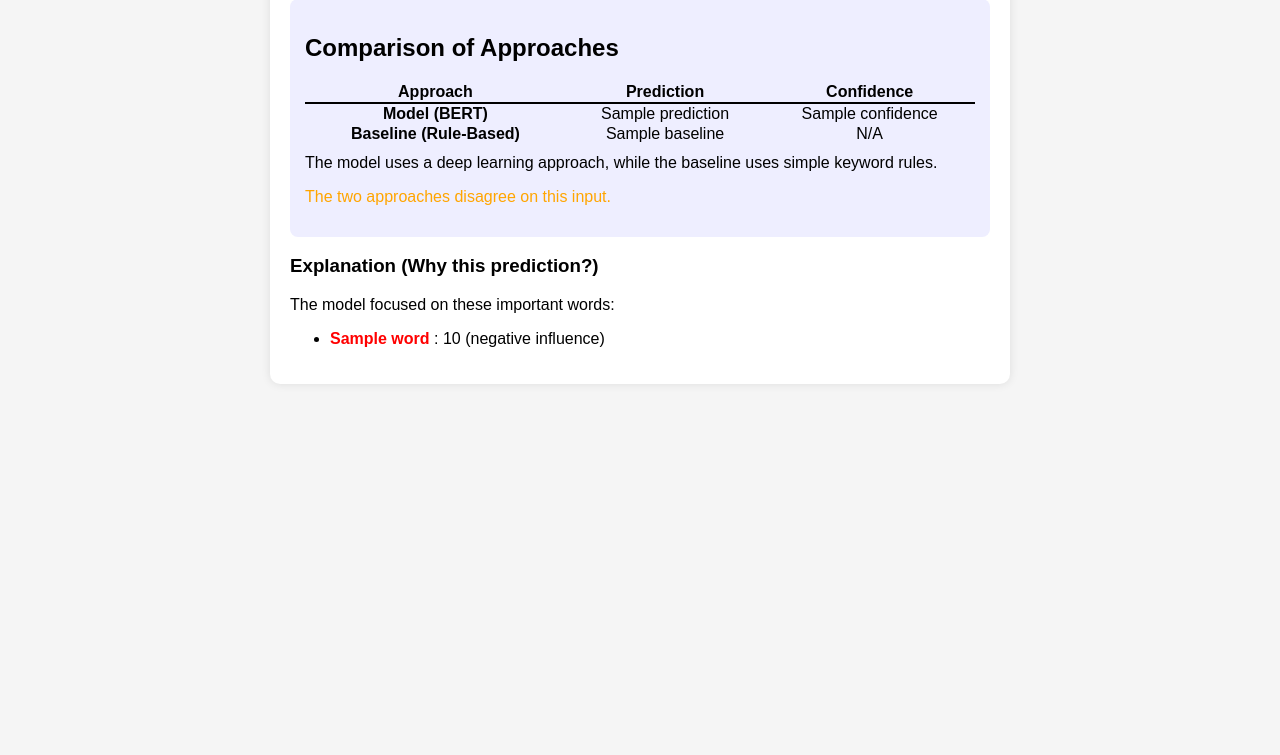
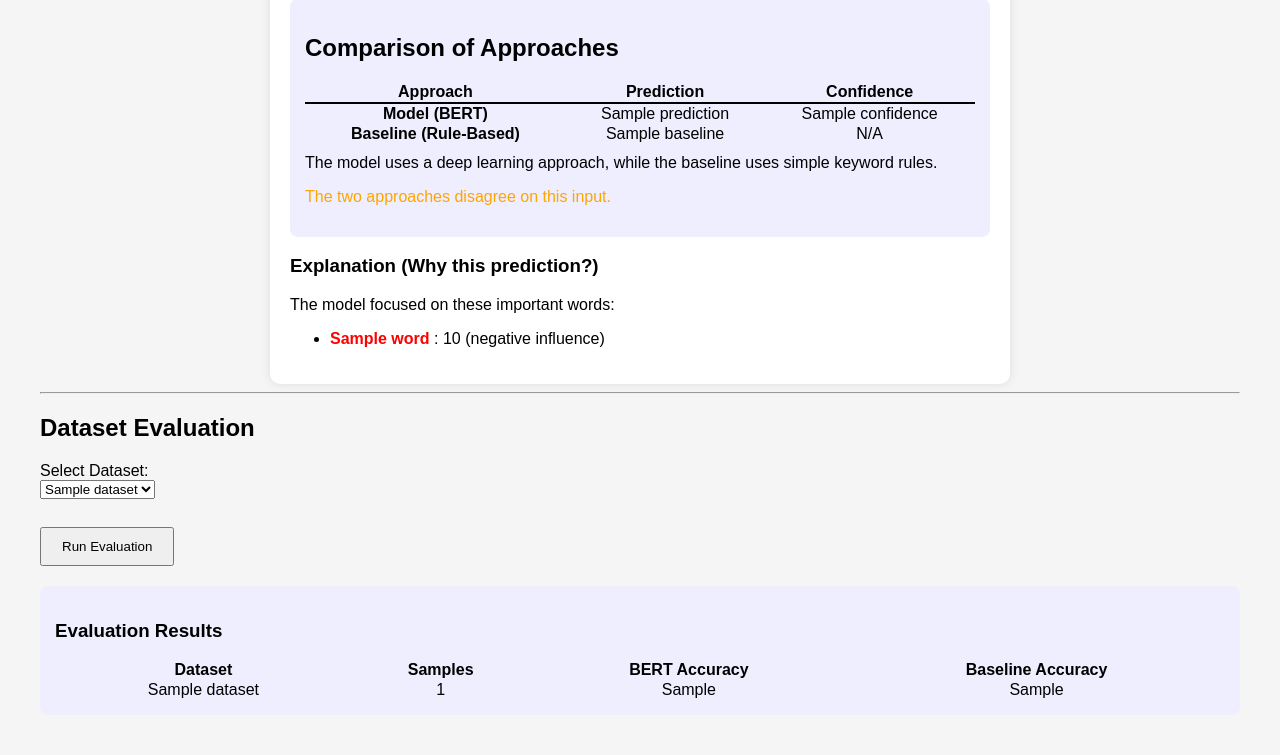
Before and after one commit to CesarGL12/CGLProject, a Flask app: template templates/index.html in a window 1280 px wide. Shown: the part 400-1155 px from the top of the page. Before the commit the page ends 747 px from the top, so only its background shows below. Run offline with Flask 3, Linux system fonts and the light colour scheme; the template is opened without the code that fills it: most values are stand-ins (such as "Sample title", 1, 10 or a date in 2020).

Commit message:
SCRUM-42: Improve Web UI Usability

```diff
--- a/app.py
+++ b/app.py
@@ -2,6 +2,64 @@ from flask import Flask, request, render_template
 from src.prediction_service import predict_text, explain_text, baseline_predict
 
 app = Flask(__name__)
+
+# @app.route("/", methods=["GET", "POST"])
+# def index():
+#     prediction = None
+#     confidence = None
+#     baseline = None
+#     important_words = None
+#     text = ""
+#     language = "en"
+#     error = None
+#
+#     if request.method == "POST":
+#         text = request.form.get("text", "").strip()
+#         language = request.form.get("language", "en")
+#
+#         if not text:
+#             error = "Please enter some text before analyzing."
+#         elif len(text) > 500:
+#             error = "Text is too long (max 500 characters)."
+#         else:
+#             result = predict_text(text, language)
+#             explanation = explain_text(text, language)
+#
+#             prediction = result["prediction"]
+#             confidence = result["confidence"]
+#             baseline = baseline_predict(text)
+#
+#             if explanation["prediction"] == prediction:
+#                 important_words = explanation["important_words"]
+#             else:
+#                 important_words = []
+#
+#     return render_template(
+#         "index.html",
+#         prediction=prediction,
+#         confidence=confidence,
+#         baseline=baseline,
+#         important_words=important_words,
+#         text=text,
+#         language=language,
+#         error=error
+#     )
+#
+# if __name__ == "__main__":
+#     app.run(debug=True)
+
+from evaluate import evaluate_dataset  # add this
+
+MODELS = {
+    "bert": predict_text,
+    "baseline": baseline_predict
+}
+
+DATASETS = {
+    "english": "data/sample/en_sample.csv",
+    "spanish": "data/sample/es_sample.csv",
+    "french": "data/sample/fr_sample.csv"
+}
 
 @app.route("/", methods=["GET", "POST"])
 def index():
@@ -13,26 +71,40 @@ def index():
     language = "en"
     error = None
 
+    eval_result = None  # NEW
+
     if request.method == "POST":
-        text = request.form.get("text", "").strip()
-        language = request.form.get("language", "en")
 
-        if not text:
-            error = "Please enter some text before analyzing."
-        elif len(text) > 500:
-            error = "Text is too long (max 500 characters)."
-        else:
-            result = predict_text(text, language)
-            explanation = explain_text(text, language)
+        # 🔹 CASE 1: Text analysis (your existing feature)
+        if "analyze_text" in request.form:
+            text = request.form.get("text", "").strip()
+            language = request.form.get("language", "en")
 
-            prediction = result["prediction"]
-            confidence = result["confidence"]
-            baseline = baseline_predict(text)
+            if not text:
+                error = "Please enter some text before analyzing."
+            elif len(text) > 500:
+                error = "Text is too long (max 500 characters)."
+            else:
+                result = predict_text(text, language)
+                explanation = explain_text(text, language)
 
-            if explanation["prediction"] == prediction:
-                important_words = explanation["important_words"]
-            else:
-                important_words = []
+                prediction = result["prediction"]
+                confidence = result["confidence"]
+                baseline = baseline_predict(text)
+
+                if explanation["prediction"] == prediction:
+                    important_words = explanation["important_words"]
+                else:
+                    important_words = []
+
+        # 🔹 CASE 2: Dataset evaluation (NEW)
+        elif "run_evaluation" in request.form:
+            dataset_name = request.form.get("dataset")
+            path = DATASETS.get(dataset_name)
+
+            if path:
+                eval_result = evaluate_dataset(path, MODELS)
+                eval_result["dataset"] = dataset_name
 
     return render_template(
         "index.html",
@@ -42,7 +114,9 @@ def index():
         important_words=important_words,
         text=text,
         language=language,
-        error=error
+        error=error,
+        eval_result=eval_result,   # NEW
+        datasets=DATASETS.keys()  # NEW
     )
 
 if __name__ == "__main__":
--- a/templates/index.html
+++ b/templates/index.html
@@ -62,7 +62,7 @@
         </select>
         <br><br>
         <textarea name="text" rows="5" placeholder="Enter text here...">{{ text }}</textarea>
-        <button type="submit">Analyze</button>
+        <button type="submit" name="analyze_text">Analyze</button>
     </form>
 
     {% if prediction %}
@@ -129,5 +129,43 @@
     {% endif %}
 </div>
 
+<hr>
+
+<h2>Dataset Evaluation</h2>
+
+<form method="POST">
+    <label>Select Dataset:</label><br>
+    <select name="dataset" required>
+        {% for d in datasets %}
+            <option value="{{ d }}">{{ d }}</option>
+        {% endfor %}
+    </select>
+    <br><br>
+
+    <button type="submit" name="run_evaluation">Run Evaluation</button>
+</form>
+
+{% if eval_result %}
+<div class="result">
+    <h3>Evaluation Results</h3>
+
+    <table style="width:100%; border-collapse: collapse; text-align: center;">
+        <tr>
+            <th>Dataset</th>
+            <th>Samples</th>
+            <th>BERT Accuracy</th>
+            <th>Baseline Accuracy</th>
+        </tr>
+
+        <tr>
+            <td>{{ eval_result.dataset }}</td>
+            <td>{{ eval_result.num_samples }}</td>
+            <td>{{ eval_result.bert_accuracy }}</td>
+            <td>{{ eval_result.baseline_accuracy }}</td>
+        </tr>
+    </table>
+</div>
+{% endif %}
+
 </body>
 </html>
```
